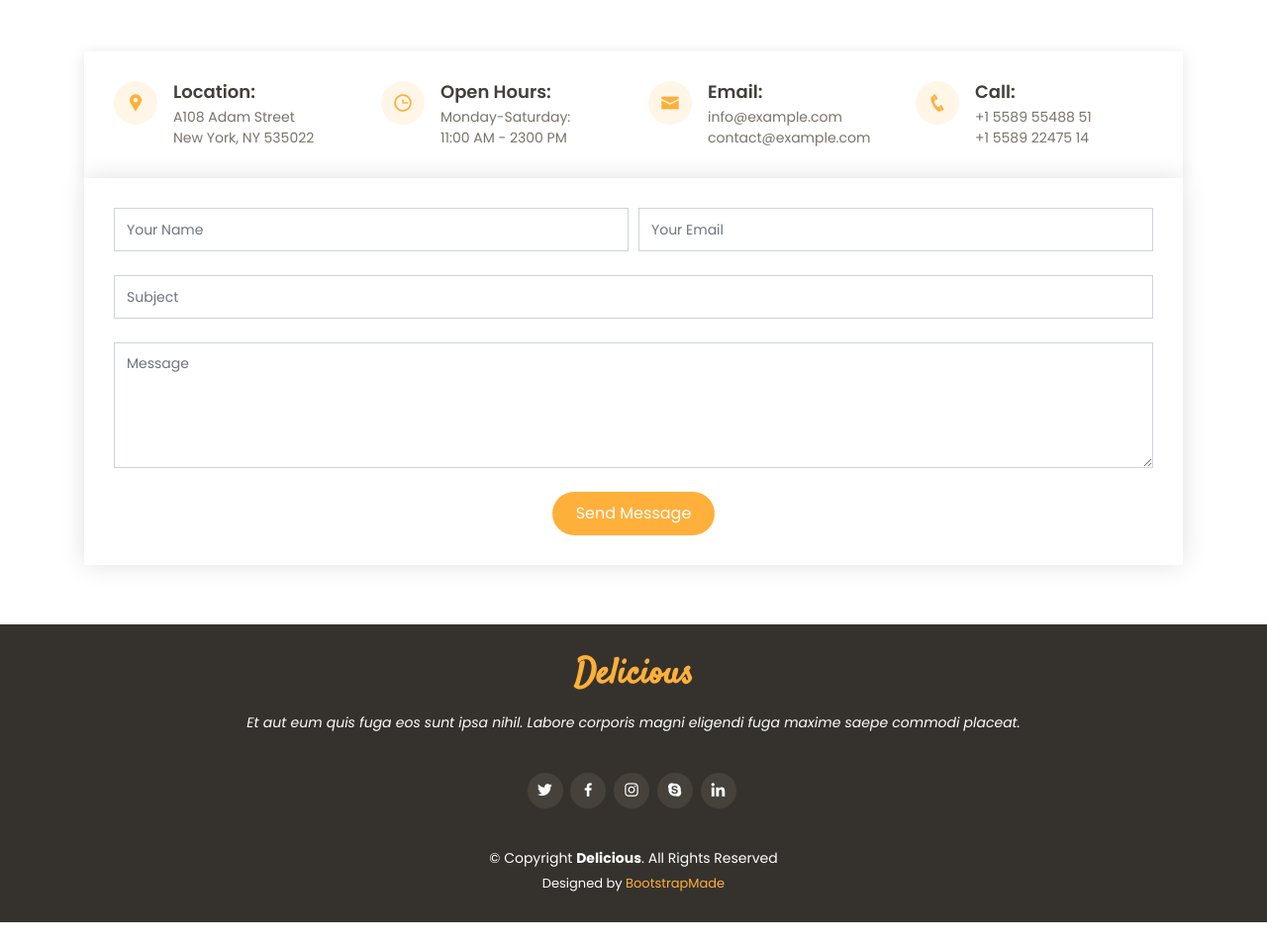
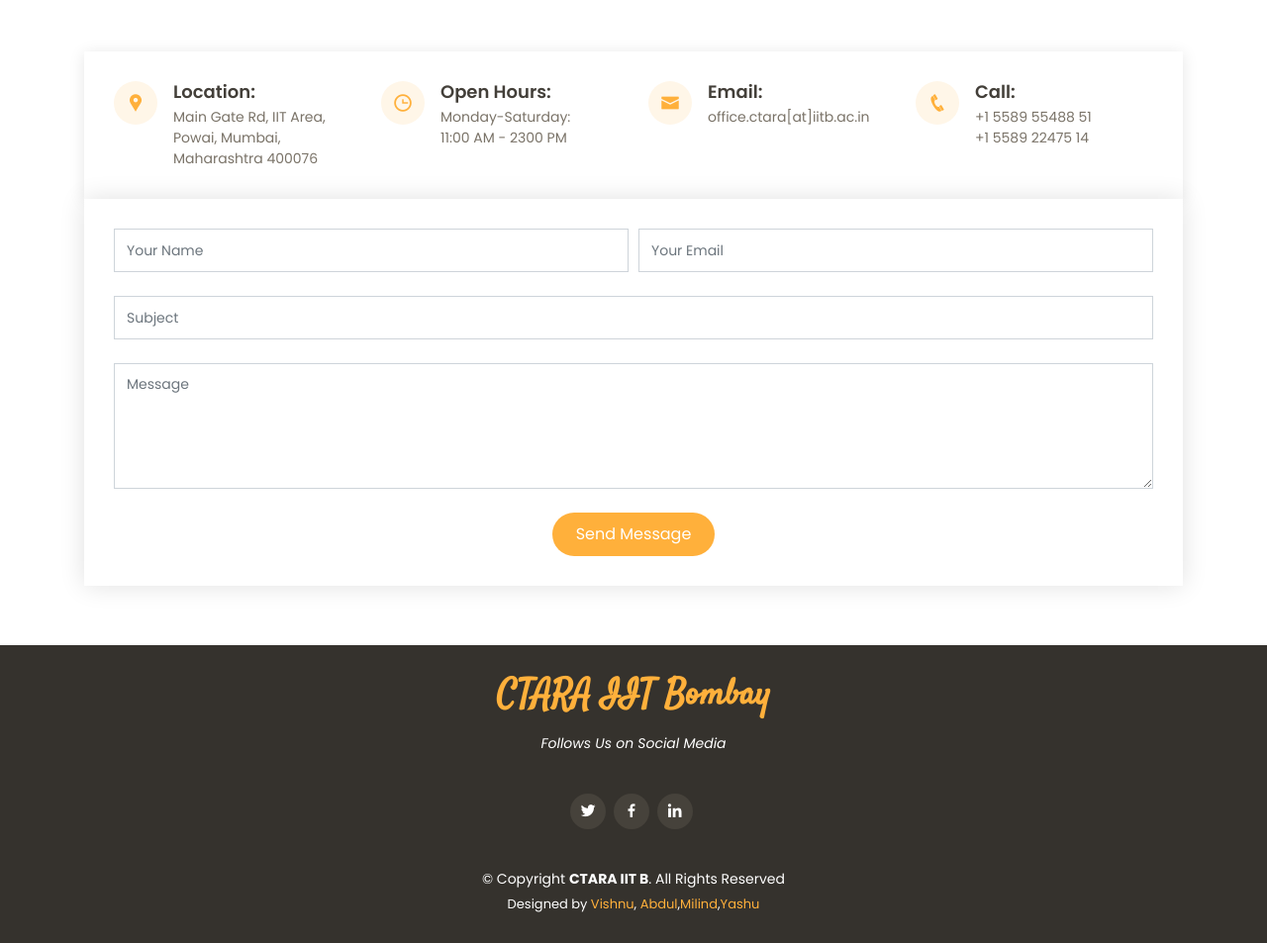
Before and after one commit to tdsaa/tdsaa, a plain HTML site: page index - Copy.html in a window 1280 px wide. Shown: the part 6923-7876 px from the top of the page at 99% size. Before the commit the page ends 7855 px from the top, so only its background shows below. Drawn offline with Linux system fonts and the light colour scheme.

Commit message:
New changes 1
new changes 1

```diff
--- a/index - Copy.html
+++ b/index - Copy.html
@@ -819,7 +819,7 @@
       <div class="container">
 
         <div class="section-title">
-          <h2><span>Contact</span> Us</h2>
+          <h2><p>Contact Us</p></h2>
           <p>Indian Institute of Technology Bombay,</p><p> Main Gate Rd, IIT Area, Powai, Mumbai, Maharashtra 400076</p>
         </div>
       </div>
@@ -839,7 +839,7 @@
             <div class="col-lg-3 col-md-6 info">
               <i class="icofont-google-map"></i>
               <h4>Location:</h4>
-              <p>A108 Adam Street<br>New York, NY 535022</p>
+              <p>Main Gate Rd, IIT Area, Powai, Mumbai, Maharashtra 400076</p>
             </div>
 
             <div class="col-lg-3 col-md-6 info mt-4 mt-lg-0">
@@ -851,7 +851,7 @@
             <div class="col-lg-3 col-md-6 info mt-4 mt-lg-0">
               <i class="icofont-envelope"></i>
               <h4>Email:</h4>
-              <p>info@example.com<br>contact@example.com</p>
+              <p>office.ctara[at]iitb.ac.in</p>
             </div>
 
             <div class="col-lg-3 col-md-6 info mt-4 mt-lg-0">
@@ -897,24 +897,24 @@
   <!-- ======= Footer ======= -->
   <footer id="footer">
     <div class="container">
-      <h3>Delicious</h3>
-      <p>Et aut eum quis fuga eos sunt ipsa nihil. Labore corporis magni eligendi fuga maxime saepe commodi placeat.</p>
+      <h3>CTARA IIT Bombay</h3>
+      <p>Follows Us on Social Media</p>
       <div class="social-links">
-        <a href="#" class="twitter"><i class="bx bxl-twitter"></i></a>
-        <a href="#" class="facebook"><i class="bx bxl-facebook"></i></a>
-        <a href="#" class="instagram"><i class="bx bxl-instagram"></i></a>
-        <a href="#" class="google-plus"><i class="bx bxl-skype"></i></a>
+        <a href="https://twitter.com/iitbombay" class="twitter"><i class="bx bxl-twitter"></i></a>
+        <a href="https://www.facebook.com/iitbombay" class="facebook"><i class="bx bxl-facebook"></i></a>
+
+
         <a href="#" class="linkedin"><i class="bx bxl-linkedin"></i></a>
       </div>
       <div class="copyright">
-        &copy; Copyright <strong><span>Delicious</span></strong>. All Rights Reserved
+        &copy; Copyright <strong><span>CTARA IIT B</span></strong>. All Rights Reserved
       </div>
       <div class="credits">
         <!-- All the links in the footer should remain intact. -->
         <!-- You can delete the links only if you purchased the pro version. -->
         <!-- Licensing information: https://bootstrapmade.com/license/ -->
         <!-- Purchase the pro version with working PHP/AJAX contact form: https://bootstrapmade.com/delicious-free-restaurant-bootstrap-theme/ -->
-        Designed by <a href="https://bootstrapmade.com/">BootstrapMade</a>
+        Designed by <a href="https://www.ctara.iitb.ac.in/en/students/vishnu-jayan">Vishnu</a>, <a href="https://www.ctara.iitb.ac.in/en/students/mohd-abdul-wase">Abdul</a>,<a href="https://www.ctara.iitb.ac.in/en/students/milindkumar-vikas-ukey">Milind</a>,<a href="https://www.ctara.iitb.ac.in/en/students/yashu-chaudhary">Yashu</a>
       </div>
     </div>
   </footer><!-- End Footer -->
```
